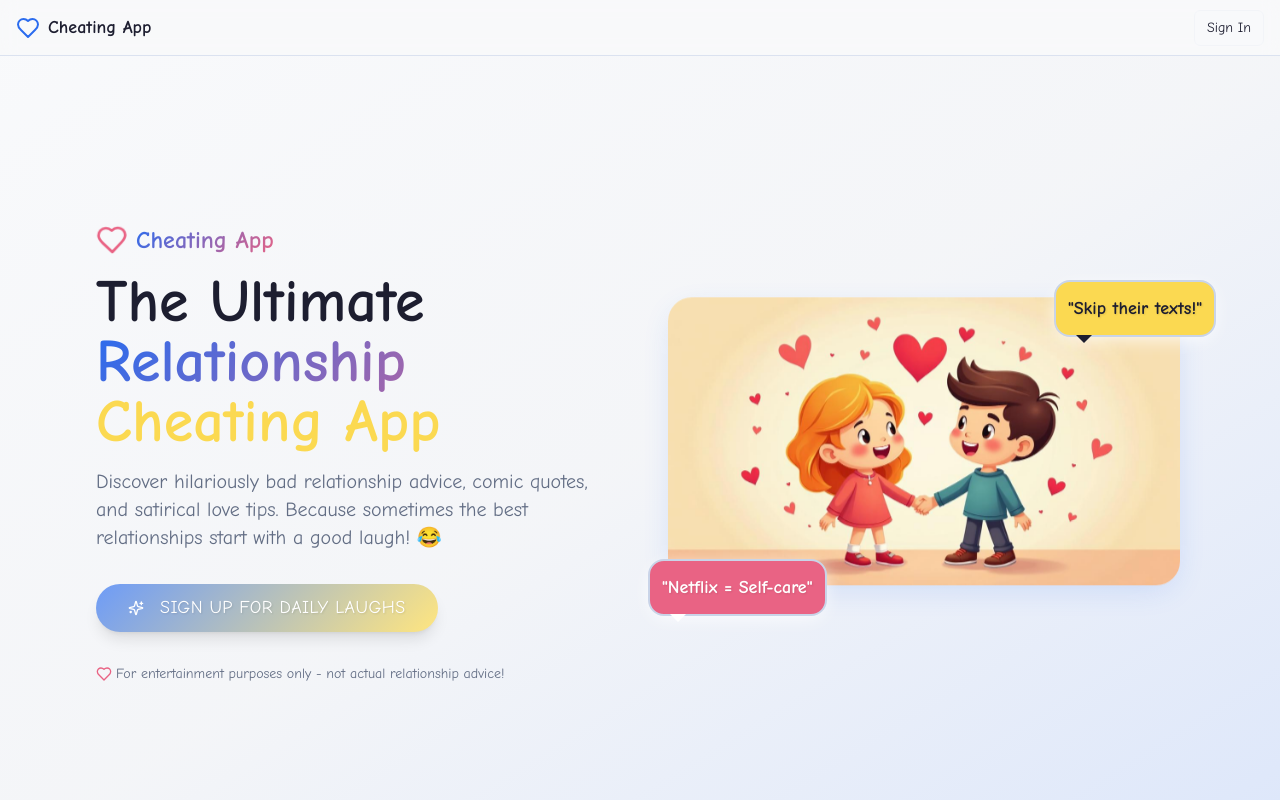
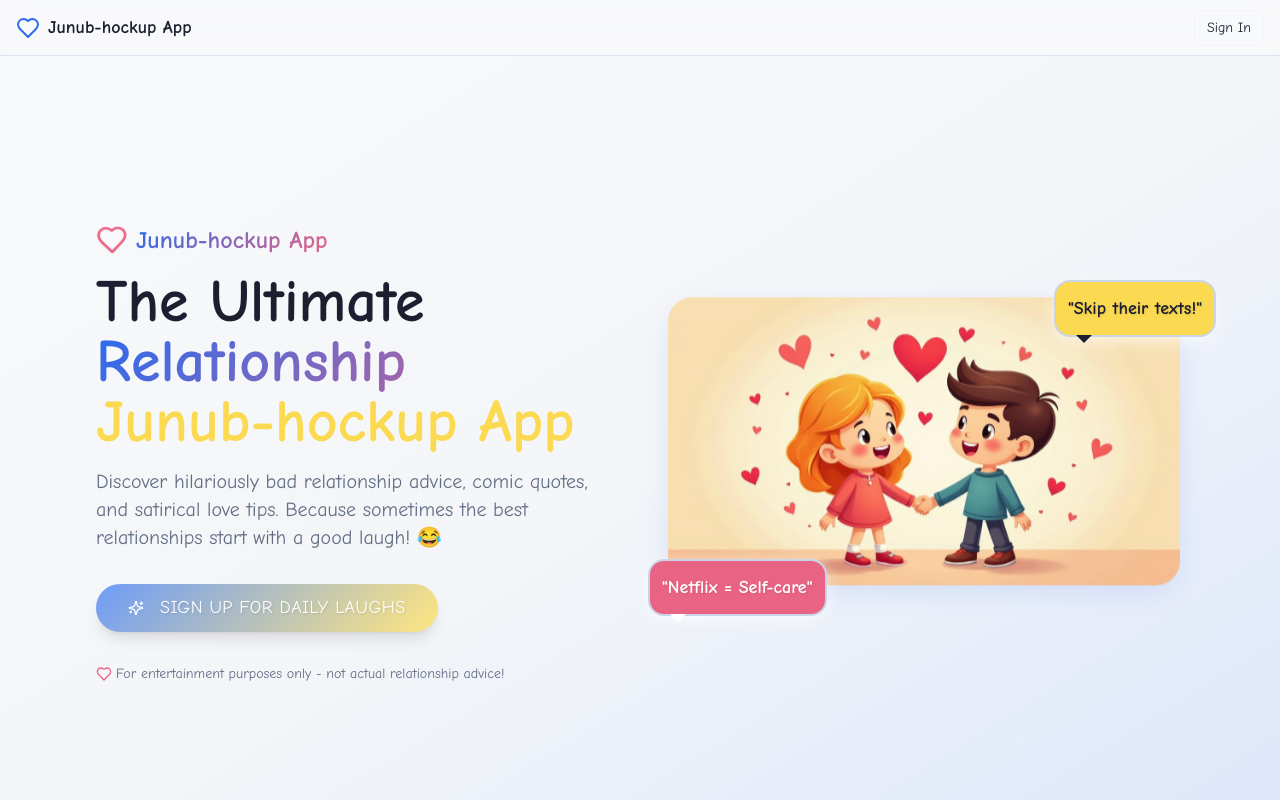
Before and after one commit to Belednai/Junub-hockup, a React (Vite) app: page / in a window 1280 px wide. Shown: the top 800 px of the page. Built offline with nearby package versions, Linux system fonts and the light colour scheme.

Commit message:
Refactor: Rename "Cheating" to "Junub-hockup"
The commit renames all instances of "Cheating" to "Junub-hockup" across the codebase. This includes updating the application's name and any related text.

```diff
--- a/index.html
+++ b/index.html
@@ -4,21 +4,21 @@
     <meta charset="UTF-8" />
     <meta name="viewport" content="width=device-width, initial-scale=1.0" />
     <link rel="icon" href="/lovable-uploads/62460a90-0d8f-42fa-8fd2-6e973faf1e5e.png" type="image/png">
-    <title>Cheating App - The Ultimate Relationship Comedy App</title>
+    <title>Junub-hockup App - The Ultimate Relationship Comedy App</title>
     <meta name="description" content="Get your daily dose of hilariously bad relationship advice, comic quotes, and satirical love tips. Because sometimes the best relationships start with a good laugh!" />
-    <meta name="author" content="Cheating App Team" />
+    <meta name="author" content="Junub-hockup App Team" />
     <link rel="preconnect" href="https://fonts.googleapis.com">
     <link rel="preconnect" href="https://fonts.gstatic.com" crossorigin>
     <link href="https://fonts.googleapis.com/css2?family=Comic+Neue:wght@300;400;700&family=Fredoka:wght@300..700&display=swap" rel="stylesheet">
 
-    <meta property="og:title" content="Cheating App - The Ultimate Relationship Comedy App" />
+    <meta property="og:title" content="Junub-hockup App - The Ultimate Relationship Comedy App" />
     <meta property="og:description" content="Discover hilariously bad relationship advice, comic quotes, and satirical love tips. For entertainment purposes only!" />
     <meta property="og:type" content="website" />
     <meta property="og:image" content="/og-image.jpg" />
 
     <meta name="twitter:card" content="summary_large_image" />
     <meta name="twitter:site" content="@cheatingapp" />
-    <meta name="twitter:title" content="Cheating App - Relationship Comedy App" />
+    <meta name="twitter:title" content="Junub-hockup App - Relationship Comedy App" />
     <meta name="twitter:description" content="The funniest relationship advice you'll never actually use!" />
     <meta name="twitter:image" content="/og-image.jpg" />
   </head>
--- a/src/components/AppLayout.tsx
+++ b/src/components/AppLayout.tsx
@@ -28,7 +28,7 @@ export function AppLayout({ children }: AppLayoutProps) {
         <div className="flex items-center gap-2">
           <Link to="/" className="flex items-center gap-2">
             <Heart className="h-6 w-6 text-primary" />
-            <span className="font-bold text-lg hidden sm:inline">Cheating App</span>
+            <span className="font-bold text-lg hidden sm:inline">Junub-hockup App</span>
           </Link>
         </div>
 
--- a/src/components/Footer.tsx
+++ b/src/components/Footer.tsx
@@ -9,7 +9,7 @@ export const Footer = () => {
           <div className="space-y-4">
             <div className="flex items-center justify-center md:justify-start gap-2">
               <Heart className="h-6 w-6 text-secondary wiggle" />
-              <span className="text-xl font-bold gradient-text">Cheating App</span>
+              <span className="text-xl font-bold gradient-text">Junub-hockup App</span>
             </div>
             <p className="text-muted-foreground">
               The ultimate relationship comedy app. Because love is better with laughter!
@@ -44,7 +44,7 @@ export const Footer = () => {
         <div className="border-t border-border/50 mt-8 pt-8">
           <div className="text-center space-y-2">
             <p className="text-muted-foreground text-sm">
-              © 2025 Cheating App. Made with ❤️ and lots of coffee.
+              © 2025 Junub-hockup App. Made with ❤️ and lots of coffee.
             </p>
             <p className="text-xs text-muted-foreground">
               <strong>Disclaimer:</strong> This app is for entertainment purposes only.
--- a/src/components/Hero.tsx
+++ b/src/components/Hero.tsx
@@ -14,13 +14,13 @@ export const Hero = () => {
             <div className="space-y-4">
               <div className="flex items-center justify-center lg:justify-start gap-2 mb-4">
                 <Heart className="h-6 w-6 lg:h-8 lg:w-8 text-secondary wiggle" />
-                <span className="text-xl lg:text-2xl font-bold gradient-text">Cheating App</span>
+                <span className="text-xl lg:text-2xl font-bold gradient-text">Junub-hockup App</span>
               </div>
 
               <h1 className="text-3xl sm:text-4xl md:text-5xl lg:text-6xl font-bold text-foreground leading-tight">
                 The Ultimate
                 <span className="block gradient-text">Relationship</span>
-                <span className="block text-accent">Cheating App</span>
+                <span className="block text-accent">Junub-hockup App</span>
               </h1>
 
               <p className="text-lg lg:text-xl text-muted-foreground max-w-2xl mx-auto lg:mx-0">
@@ -69,7 +69,7 @@ export const Hero = () => {
             <div className="float">
               <img
                 src={heroImage}
-                alt="Cute cartoon couple representing Cheating App users"
+                alt="Cute cartoon couple representing Junub-hockup App users"
                 className="w-full max-w-sm lg:max-w-lg mx-auto rounded-3xl shadow-comic"
               />
             </div>
--- a/src/pages/Auth.tsx
+++ b/src/pages/Auth.tsx
@@ -86,7 +86,7 @@ const Auth = () => {
 
           <div className="flex items-center justify-center gap-2">
             <Heart className="h-8 w-8 text-secondary wiggle" />
-            <span className="text-2xl font-bold gradient-text">Cheating App</span>
+            <span className="text-2xl font-bold gradient-text">Junub-hockup App</span>
           </div>
 
           <h1 className="text-3xl font-bold text-foreground">
```
